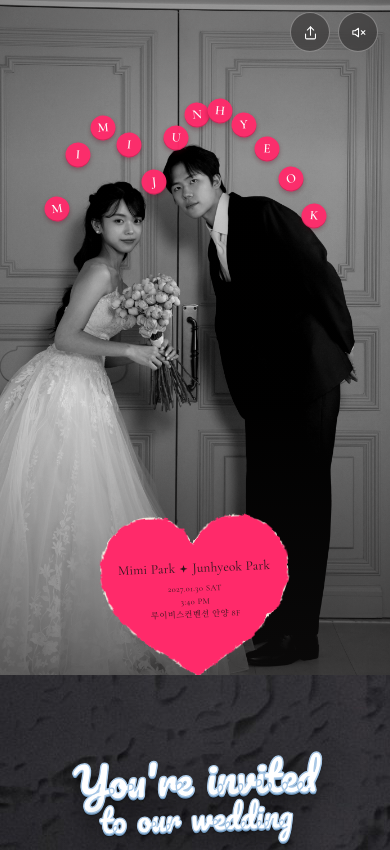
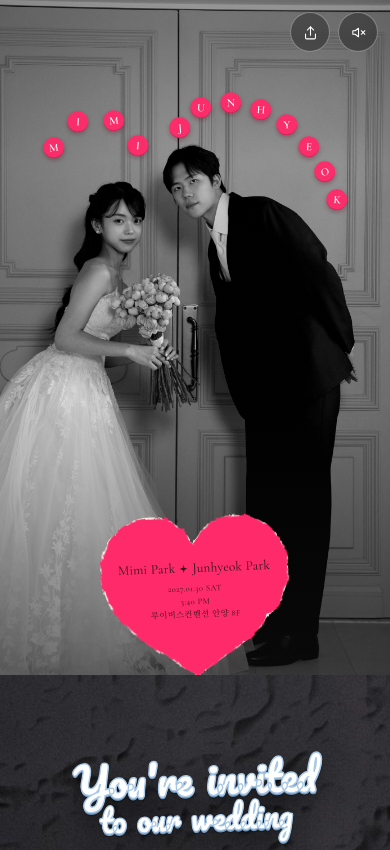
Before and after one commit to mimipark97/wedding, a plain HTML site: page peach/index.html in a window 390 px wide. Shown: the top 850 px of the page. Drawn offline with Linux system fonts and the light colour scheme.

Commit message:
peach: 히어로 알파벳 스티커 아치 재배치 — 12개 원 겹침 제거·곡선 등간격, MIMI/JUNHYEOK 두 아치 높이 통일, 원 크기 반응형 축소

```diff
--- a/peach/index.html
+++ b/peach/index.html
@@ -119,9 +119,10 @@ button{font-family:inherit;color:inherit;background:none;border:0;padding:0;curs
 }
 .letters{position:absolute;inset:0;z-index:2;pointer-events:none}
 .letters span{
-  position:absolute;width:25px;height:25px;border-radius:50%;
+  --d:clamp(19px,5.5vw,23px);
+  position:absolute;width:var(--d);height:var(--d);border-radius:50%;
   background:var(--pink);color:#fff;
-  font-family:var(--serif);font-weight:600;font-size:13px;line-height:25px;
+  font-family:var(--serif);font-weight:600;font-size:calc(var(--d) * .52);line-height:var(--d);
   text-align:center;letter-spacing:0;
   box-shadow:0 2px 5px rgba(90,0,25,.35), inset 0 -1px 0 rgba(0,0,0,.18);
   transform:translate(-50%,-50%) rotate(var(--r,0deg));
@@ -500,18 +501,18 @@ button{font-family:inherit;color:inherit;background:none;border:0;padding:0;curs
   <header class="hero" id="top">
     <div class="hero-photo">
     <div class="letters" aria-hidden="true">
-        <span style="left:14.5%;top:31%;--r:-7deg">M</span>
-        <span style="left:20%;top:23%;--r:4deg">I</span>
-        <span style="left:26.5%;top:19%;--r:-3deg">M</span>
-        <span style="left:33%;top:21.5%;--r:6deg">I</span>
-        <span style="left:39.5%;top:27%;--r:-6deg">J</span>
-        <span style="left:45%;top:20.5%;--r:5deg">U</span>
-        <span style="left:50.5%;top:17%;--r:-4deg">N</span>
-        <span style="left:56.5%;top:16.5%;--r:6deg">H</span>
-        <span style="left:62.5%;top:18.5%;--r:-5deg">Y</span>
-        <span style="left:68.5%;top:22%;--r:3deg">E</span>
-        <span style="left:74.5%;top:26.5%;--r:-6deg">O</span>
-        <span style="left:80.5%;top:32%;--r:5deg">K</span>
+        <span style="left:13.85%;top:21.92%;--r:-6deg">M</span>
+        <span style="left:20.01%;top:18.12%;--r:4deg">I</span>
+        <span style="left:29.15%;top:17.92%;--r:-4deg">M</span>
+        <span style="left:35.38%;top:21.62%;--r:5deg">I</span>
+        <span style="left:46.15%;top:18.96%;--r:-5deg">J</span>
+        <span style="left:51.65%;top:15.93%;--r:4deg">U</span>
+        <span style="left:59.30%;top:15.27%;--r:-3deg">N</span>
+        <span style="left:66.86%;top:16.30%;--r:4deg">H</span>
+        <span style="left:73.59%;top:18.55%;--r:-4deg">Y</span>
+        <span style="left:79.16%;top:21.70%;--r:3deg">E</span>
+        <span style="left:83.42%;top:25.47%;--r:-5deg">O</span>
+        <span style="left:86.41%;top:29.62%;--r:4deg">K</span>
     </div>
 
     <!-- torn paper heart badge -->
```
